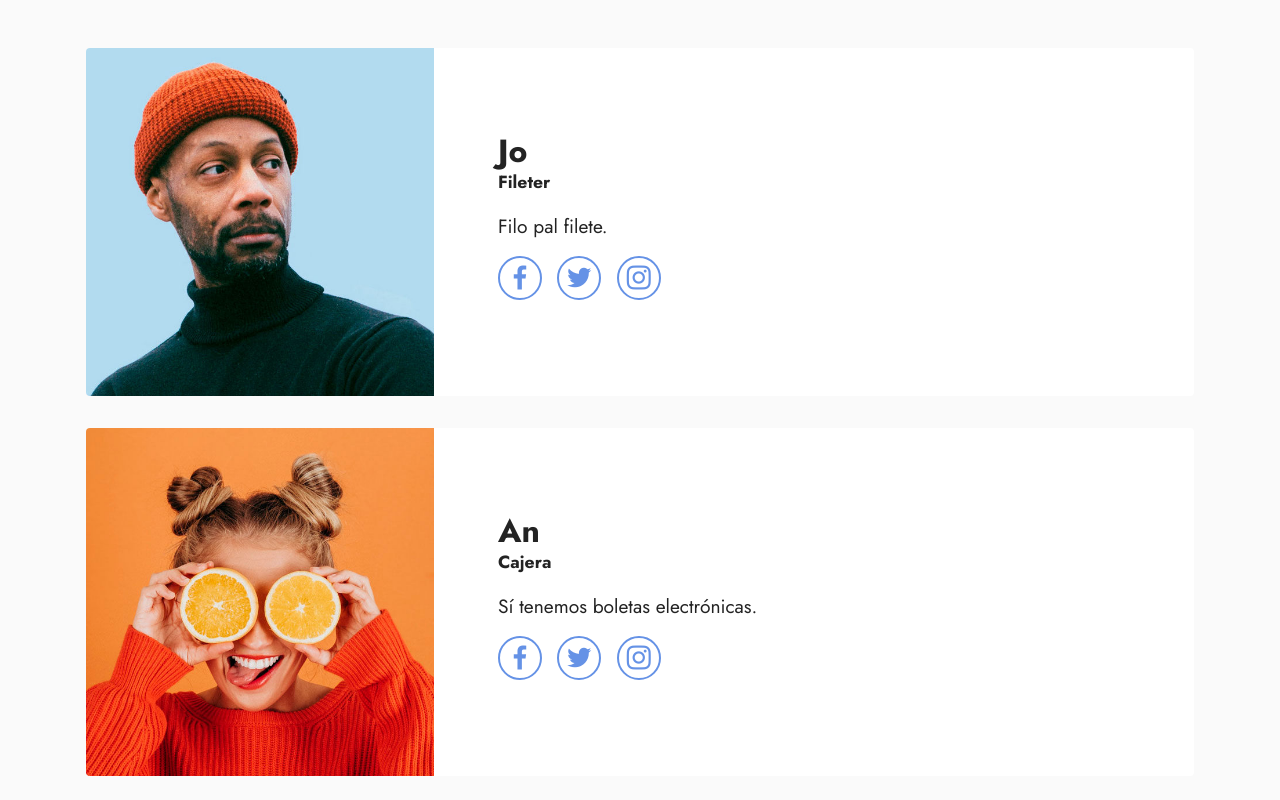
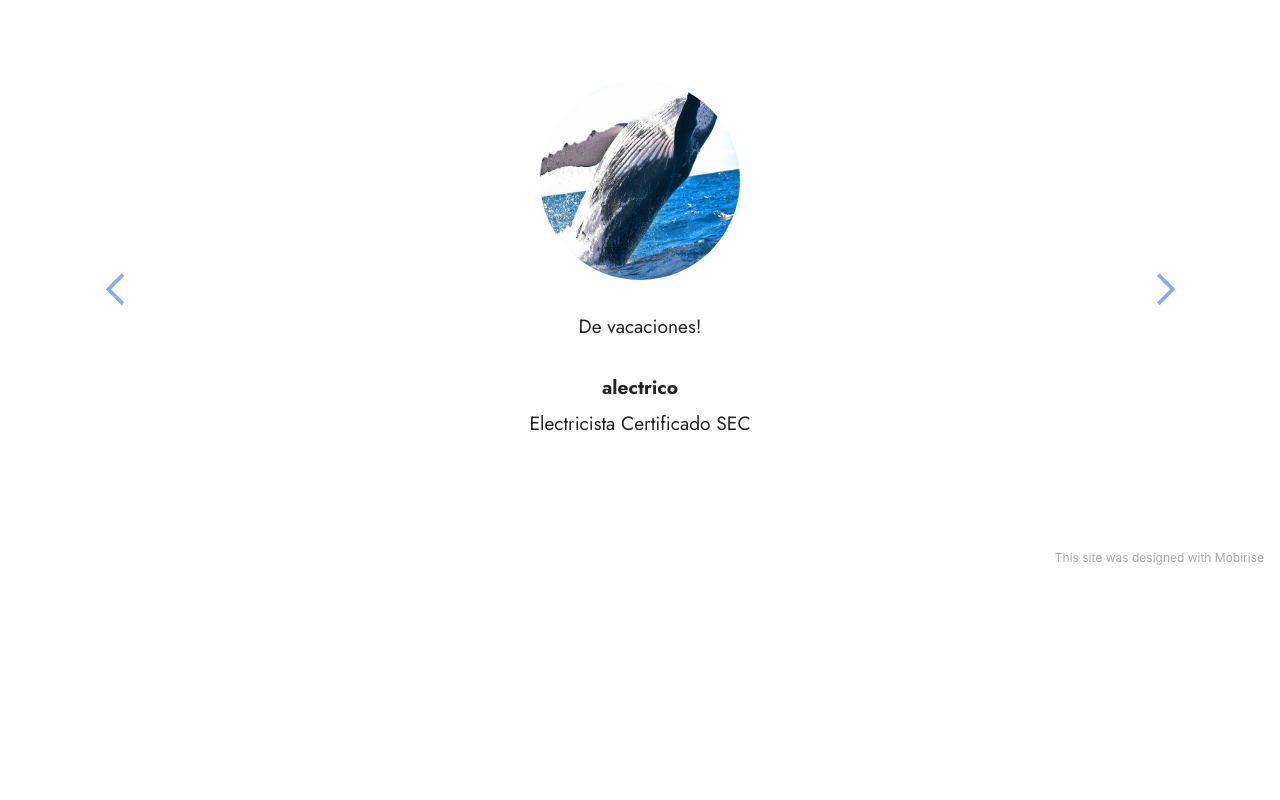
Before and after one commit to Prodemar/prodemar, a plain HTML site: page index.html in a window 1280 px wide. Shown: the part 1340-2140 px from the top of the page. After the commit the page ends 1922 px from the top, so only its background shows below. Drawn offline with Linux system fonts and the light colour scheme; files whose address does not match are found by name.

Commit message:
De nuevo

```diff
--- a/assets/mobirise/css/mbr-additional.css
+++ b/assets/mobirise/css/mbr-additional.css
@@ -757,62 +757,6 @@ a {
   text-align: left;
   color: #bbbbbb;
 }
-.cid-smCa601GWi {
-  padding-top: 6rem;
-  padding-bottom: 6rem;
-  background-color: #fafafa;
-}
-.cid-smCa601GWi .card:not(:nth-last-child(1)) {
-  margin-bottom: 2rem;
-}
-.cid-smCa601GWi .card-wrapper {
-  background-color: #ffffff;
-  border-radius: 4px;
-}
-.cid-smCa601GWi .image-wrapper img {
-  width: 100%;
-  object-fit: cover;
-}
-.cid-smCa601GWi .social-row .soc-item {
-  display: inline-block;
-  text-align: center;
-  border-radius: 50%;
-  margin-right: 0.6rem;
-  margin-bottom: 1rem;
-  padding: 0.5rem;
-  border: 2px solid #6592e6;
-  transition: all 0.3s;
-}
-.cid-smCa601GWi .social-row .soc-item .mbr-iconfont {
-  display: flex;
-  justify-content: center;
-  align-content: center;
-  color: #6592e6;
-  font-size: 1.5rem;
-  transition: all 0.3s;
-}
-.cid-smCa601GWi .social-row .soc-item:hover {
-  background-color: #6592e6;
-}
-.cid-smCa601GWi .social-row .soc-item:hover .mbr-iconfont {
-  color: #ffffff;
-}
-@media (max-width: 767px) {
-  .cid-smCa601GWi .card-box {
-    padding: 1rem;
-  }
-}
-@media (min-width: 768px) {
-  .cid-smCa601GWi .card-box {
-    padding-right: 2rem;
-  }
-}
-@media (min-width: 992px) {
-  .cid-smCa601GWi .card-box {
-    padding-left: 2rem;
-    padding-right: 4rem;
-  }
-}
 .cid-smCaMss3EI {
   padding-top: 6rem;
   padding-bottom: 6rem;
--- a/index.html
+++ b/index.html
@@ -16,7 +16,6 @@
   <link rel="stylesheet" href="assets/bootstrap/css/bootstrap.min.css">
   <link rel="stylesheet" href="assets/bootstrap/css/bootstrap-grid.min.css">
   <link rel="stylesheet" href="assets/bootstrap/css/bootstrap-reboot.min.css">
-  <link rel="stylesheet" href="assets/socicon/css/styles.css">
   <link rel="stylesheet" href="assets/theme/css/style.css">
   <link rel="preload" as="style" href="assets/mobirise/css/mbr-additional.css"><link rel="stylesheet" href="assets/mobirise/css/mbr-additional.css" type="text/css">
 
@@ -97,94 +96,6 @@
     </div>
 </section>
 
-<section class="team2 cid-smCa601GWi" xmlns="http://www.w3.org/1999/html" id="team2-6">
-
-
-    <div class="container">
-        <div class="card">
-            <div class="card-wrapper">
-                <div class="row align-items-center">
-                    <div class="col-12 col-md-4">
-                        <div class="image-wrapper">
-                            <img src="assets/images/team1.jpg" alt="Mobirise">
-                        </div>
-                    </div>
-                    <div class="col-12 col-md">
-                        <div class="card-box">
-                            <h5 class="card-title mbr-fonts-style m-0 display-5">
-                                <strong>Jo</strong></h5>
-                            <h6 class="card-subtitle mbr-fonts-style mb-3 display-4">
-                                <strong>Fileter</strong></h6>
-                            <p class="mbr-text mbr-fonts-style display-7">Filo pal filete.
-                            </p>
-                            <div class="social-row display-7">
-                                <div class="soc-item">
-                                    <a href="https://www.facebook.com/Mobirise/" target="_blank">
-                                        <span class="mbr-iconfont socicon socicon-facebook"></span>
-                                    </a>
-                                </div>
-                                <div class="soc-item">
-                                    <a href="https://twitter.com/mobirise" target="_blank">
-                                        <span class="mbr-iconfont socicon socicon-twitter"></span>
-                                    </a>
-                                </div>
-                                <div class="soc-item">
-                                    <a href="https://instagram.com/mobirise" target="_blank">
-                                        <span class="mbr-iconfont socicon socicon-instagram"></span>
-                                    </a>
-                                </div>
-
-
-                            </div>
-                        </div>
-                    </div>
-                </div>
-            </div>
-        </div>
-        <div class="card">
-            <div class="card-wrapper">
-                <div class="row align-items-center">
-                    <div class="col-12 col-md-4">
-                        <div class="image-wrapper">
-                            <img src="assets/images/team2.jpg" alt="Mobirise">
-                        </div>
-                    </div>
-                    <div class="col-12 col-md">
-                        <div class="card-box">
-                            <h5 class="card-title mbr-fonts-style m-0 display-5">
-                                <strong>An</strong></h5>
-                            <h6 class="card-subtitle mbr-fonts-style mb-3 display-4">
-                                <strong>Cajera</strong></h6>
-                            <p class="mbr-text mbr-fonts-style display-7">Sí tenemos boletas electrónicas.
-                            </p>
-                            <div class="social-row display-7">
-                                <div class="soc-item">
-                                    <a href="https://www.facebook.com/Mobirise/" target="_blank">
-                                        <span class="mbr-iconfont socicon socicon-facebook"></span>
-                                    </a>
-                                </div>
-                                <div class="soc-item">
-                                    <a href="https://twitter.com/mobirise" target="_blank">
-                                        <span class="mbr-iconfont socicon socicon-twitter"></span>
-                                    </a>
-                                </div>
-                                <div class="soc-item">
-                                    <a href="https://instagram.com/mobirise" target="_blank">
-                                        <span class="mbr-iconfont socicon socicon-instagram"></span>
-                                    </a>
-                                </div>
-
-
-                            </div>
-                        </div>
-                    </div>
-                </div>
-            </div>
-        </div>
-
-    </div>
-</section>
-
 <section class="testimonails3 carousel slide testimonials-slider cid-smCaMss3EI" data-interval="false" id="testimonials3-9">
 
 
@@ -241,7 +152,7 @@
             </div>
         </div>
     </div>
-</section><section style="background-color: #fff; font-family: -apple-system, BlinkMacSystemFont, 'Segoe UI', 'Roboto', 'Helvetica Neue', Arial, sans-serif; color:#aaa; font-size:12px; padding: 0; align-items: center; display: flex;"><a href="https://mobirise.site/h" style="flex: 1 1; height: 3rem; padding-left: 1rem;"></a><p style="flex: 0 0 auto; margin:0; padding-right:1rem;">Made with Mobirise - <a href="https://mobirise.site/l" style="color:#aaa;">Go here</a></p></section><script src="assets/web/assets/jquery/jquery.min.js"></script>  <script src="assets/popper/popper.min.js"></script>  <script src="assets/tether/tether.min.js"></script>  <script src="assets/bootstrap/js/bootstrap.min.js"></script>  <script src="assets/smoothscroll/smooth-scroll.js"></script>  <script src="assets/parallax/jarallax.min.js"></script>  <script src="assets/bootstrapcarouselswipe/bootstrap-carousel-swipe.js"></script>  <script src="assets/mbr-testimonials-slider/mbr-testimonials-slider.js"></script>  <script src="assets/theme/js/script.js"></script>
+</section><section style="background-color: #fff; font-family: -apple-system, BlinkMacSystemFont, 'Segoe UI', 'Roboto', 'Helvetica Neue', Arial, sans-serif; color:#aaa; font-size:12px; padding: 0; align-items: center; display: flex;"><a href="https://mobirise.site/q" style="flex: 1 1; height: 3rem; padding-left: 1rem;"></a><p style="flex: 0 0 auto; margin:0; padding-right:1rem;">This <a href="https://mobirise.site/e" style="color:#aaa;">site</a> was designed with Mobirise</p></section><script src="assets/web/assets/jquery/jquery.min.js"></script>  <script src="assets/popper/popper.min.js"></script>  <script src="assets/tether/tether.min.js"></script>  <script src="assets/bootstrap/js/bootstrap.min.js"></script>  <script src="assets/smoothscroll/smooth-scroll.js"></script>  <script src="assets/parallax/jarallax.min.js"></script>  <script src="assets/bootstrapcarouselswipe/bootstrap-carousel-swipe.js"></script>  <script src="assets/mbr-testimonials-slider/mbr-testimonials-slider.js"></script>  <script src="assets/theme/js/script.js"></script>
 
 
 </body>
```
Also changed, not shown: 1 other file.
